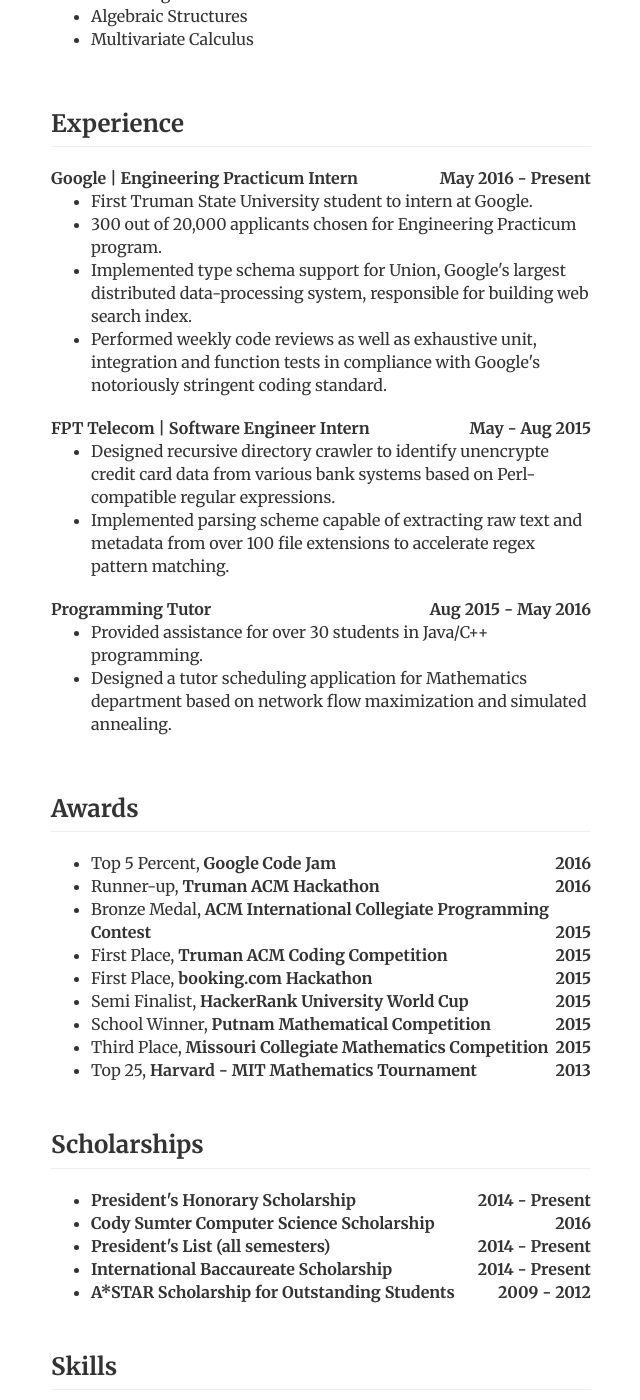
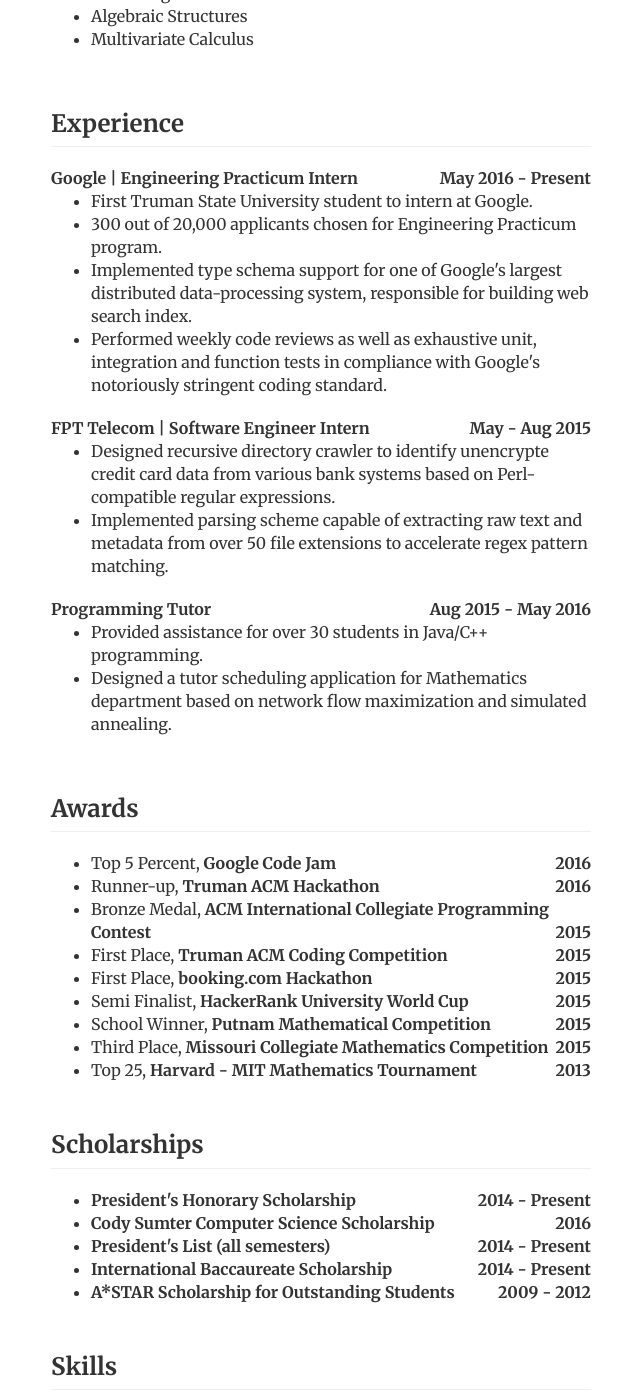
Before and after one commit to hieule22/hieule22.github.io, a Jekyll site: the page built from resume/index.html, in a window 1280 px wide and 1400 px high, scrolled down 651 px. Shown: the whole window, without its empty margins (265-905 px from the left). Built offline with Jekyll 4.4.1, drawn with Linux system fonts in a browser that asks for light colours; some of the changed text lies outside the part shown.

Commit message:
Update inline resume

```diff
--- a/resume/index.html
+++ b/resume/index.html
@@ -67,8 +67,10 @@
 	<ul class="ul">
 	  <li>First Truman State University student to intern at Google.</li>
 	  <li>300 out of 20,000 applicants chosen for Engineering Practicum program.</li>
-					<li>Implemented type schema support for Union, Google's largest distributed data-processing system, responsible for building web search index.</li>
-					<li>Performed weekly code reviews as well as exhaustive unit, integration and function tests in compliance with Google's notoriously stringent coding standard.</li>
+	  <li>Implemented type schema support for one of Google's largest distributed data-processing system,
+	    responsible for building web search index.</li>
+	  <li>Performed weekly code reviews as well as exhaustive unit, integration and function tests in
+	    compliance with Google's notoriously stringent coding standard.</li>
 	</ul>
       </dl>
 
@@ -78,8 +80,10 @@
 	  <span class="pull-right">May - Aug 2015</span>
 	</dt>
 	<ul class="ul">
-					<li>Designed recursive directory crawler to identify unencrypte credit card data from various bank systems based on Perl-compatible regular expressions.</li>
-					<li>Implemented parsing scheme capable of extracting raw text and metadata from over 100 file extensions to accelerate regex pattern matching.</li>
+	  <li>Designed recursive directory crawler to identify unencrypte credit card data from various bank
+	    systems based on Perl-compatible regular expressions.</li>
+	  <li>Implemented parsing scheme capable of extracting raw text and metadata from over 50 file
+	    extensions to accelerate regex pattern matching.</li>
 	</ul>
       </dl>
 
@@ -90,7 +94,8 @@
 	</dt>
 	<ul class="ul">
 	  <li>Provided assistance for over 30 students in Java/C++ programming.</li>
-					<li>Designed a tutor scheduling application for Mathematics department based on network flow maximization and simulated annealing.</li>
+	  <li>Designed a tutor scheduling application for Mathematics department based on network flow
+	    maximization and simulated annealing.</li>
 	</ul>
       </dl>
     </div>
@@ -169,9 +174,10 @@
     <div class="row" id="skill">
       <h3 class="page-header"> Skills </h3>
       <ul class="ul">
-				<li>Proficient: C++, Java, Python</li>
+	<li>Core: C++, Java, Python</li>
 	<li>Familiar: C, Bash, Haskell, ADA, JavaScript/HTML/CSS, LaTeX, MySQL</li>
-				<li>Django, Union, Git, Bootstrap, Apache Tika</li>
+
+	<li>Git, Subversion, GDB, Emacs, Bazel, Protocol Buffers, Django, Bootstrap, Maven</li>
 	<li>Linux, Mac OS, Microsoft Windows</li>
       </ul>
     </div>
@@ -201,6 +208,9 @@
 	  A command line utility that improves on the tradition Unix grep command to allow
 	  regex matching over a wider range of document formats beyond plain text.
 	</dd>
+	<ul class="ul">
+	  <li><strong>Java, Maven, Apache Tika</strong></li>
+	</ul>
       </dl>
     </div>
   </div>
```
Also changed, not shown: other parts of resume/index.html (+3 -2 lines). Lines whose indentation alone changed are shown as unchanged.
